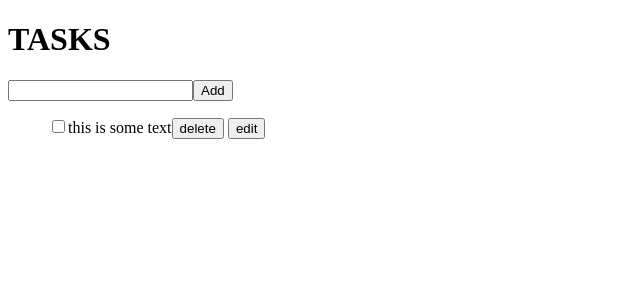
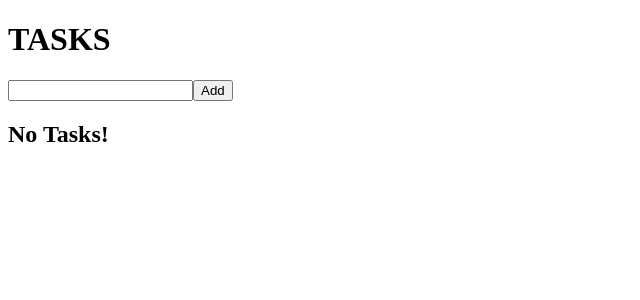
Before and after one commit to shiiraz/tasks, a React (Vite) app: page / in a window 1280 px wide. Shown: the top 300 px of the page, without its empty margins (0-640 px from the left). Built offline with nearby package versions, Linux system fonts and the light colour scheme.

Commit message:
use of localStorage

```diff
--- a/src/context.jsx
+++ b/src/context.jsx
@@ -1,15 +1,19 @@
-import { useContext, useReducer } from "react";
+import { useContext, useReducer, useEffect } from "react";
 import PropTypes from "prop-types";
 import { createContext } from "react";
 import reducer from "./reducer";
 
 const AppContext = createContext();
-const initialState = {
-  arr: [{ id: 1, isDone: false, text: "this is some text" }],
-};
+
+const persistedState = localStorage.getItem("tasks");
+const initialState = persistedState ? JSON.parse(persistedState) : { arr: [] };
 
 function AppProvider({ children }) {
   const [state, dispatch] = useReducer(reducer, initialState);
+
+  useEffect(() => {
+    localStorage.setItem("tasks", JSON.stringify(state));
+  }, [state]);
 
   function addTask(text) {
     const newId =
```
